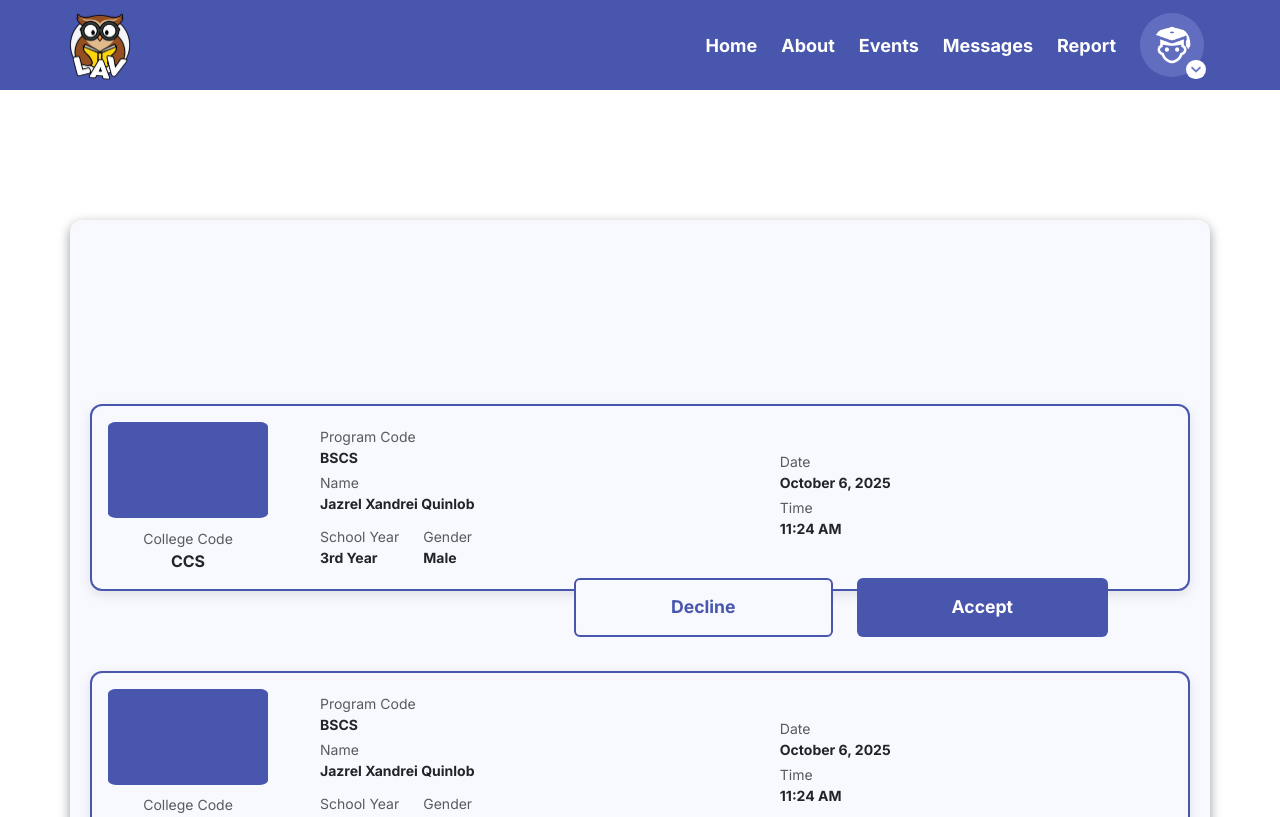
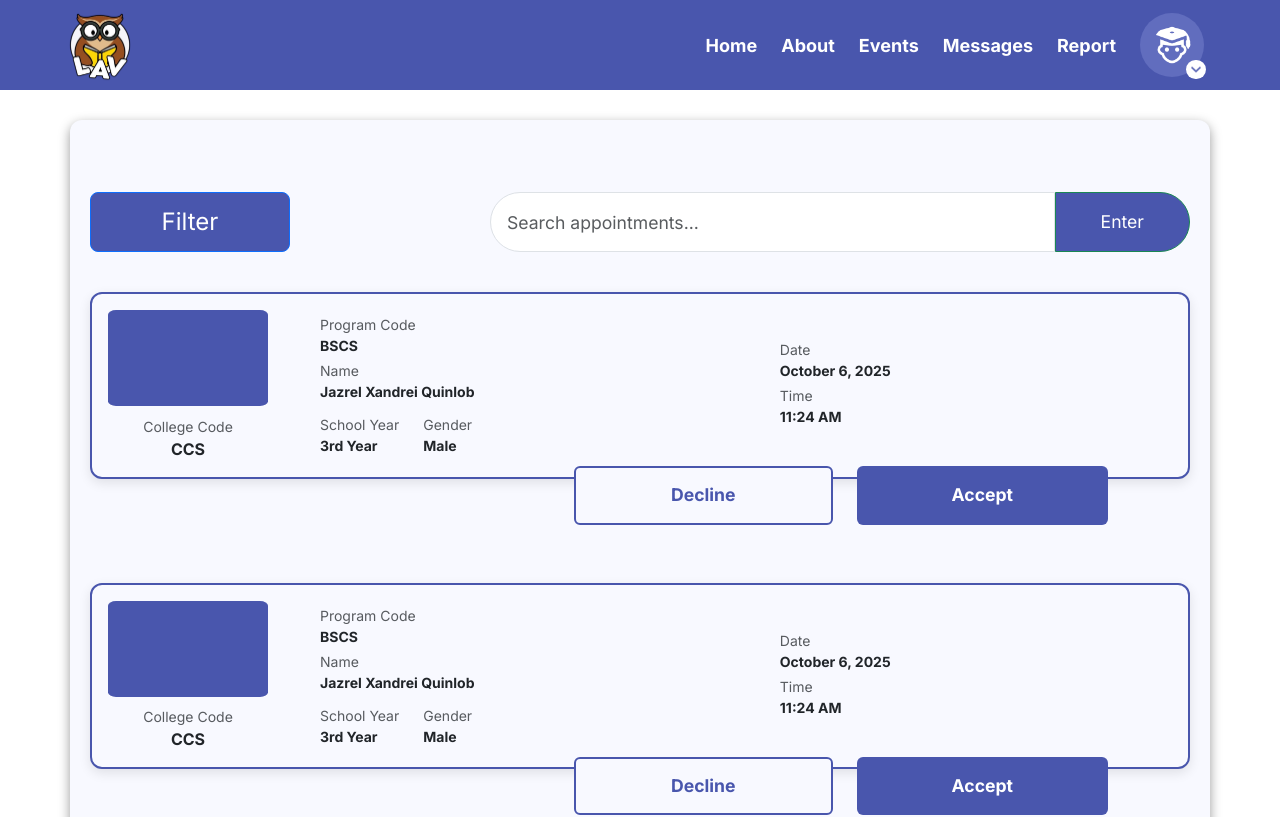
Before and after one commit to Operator-Syn/peer-tutoring-platform, a React (Vite) app in the folder views/: page /TutorAppointments in a window 1280 px wide. Shown: the top 817 px of the page. Built offline with nearby package versions, Linux system fonts and the light colour scheme.

Commit message:
Request Table almost complete

```diff
--- a/views/src/pages/Tutor/Appointments.jsx
+++ b/views/src/pages/Tutor/Appointments.jsx
@@ -10,20 +10,110 @@ function Appointments() {
   const handleDelete = (id) => {
     setRows(rows.filter((row) => row.id !== id));
   };
-
+  const [showFilter, setShowFilter] = useState(false); // toggle filter frame
   return (
     <div className="appointments_page">
       <div
   className="container d-flex flex-column align-items-center requests py-4"
-  style={{ marginTop: "220px", minHeight: "700px" }}
+  style={{ minHeight: "600px", marginTop: "120px"}} // add margin-top
 >
-  <div className="boxes-wrapper w-100">
+
+{/* Search & Filter */}
+<div
+  className="d-flex flex-column flex-md-row justify-content-between align-items-center mt-5 mt-md-n2 mb-3 gap-3 w-100"
+  style={{ marginTop: "10px", marginBottom: "200px" }}
+>
+
+{/* Filter Button + Popup */}
+<div style={{ position: "relative", display: "inline-block" }}>
+ <div style={{ minWidth: "200px" }}>
+  <button
+    type="button"
+    className="btn btn-primary"
+    style={{
+      fontSize: "1.5rem",
+      width: "100%",
+      height: "60px",
+      backgroundColor: "#4956AD",
+      borderRadius: "8px"
+    }}
+    onClick={() => setShowFilter(!showFilter)}
+  >
+    Filter
+  </button>
+</div>
+
+
+  {showFilter && (
+    <div
+      className="filter-popup shadow-sm"
+      style={{
+        position: "absolute",
+        top: "70px",
+        left: 0,
+        backgroundColor: "white",
+        borderRadius: "8px",
+        boxShadow: "0 4px 12px rgba(0,0,0,0.15)",
+        padding: "1rem",
+        zIndex: 1000,
+        width: "200px"
+      }}
+    >
+      <p style={{ cursor: "pointer", marginBottom: "0.5rem" }}>Sort by Date</p>
+      <p style={{ cursor: "pointer", marginBottom: "0.5rem" }}>Sort by Name</p>
+      <p style={{ cursor: "pointer", marginBottom: "0.5rem" }}>Sort by College</p>
+    </div>
+  )}
+</div>
+
+
+
+  {/* Search Input + Enter Button */}
+  <div className="d-flex w-100" style={{ maxWidth: "700px" }}>
+    <input
+      type="text"
+      className="form-control"
+      placeholder="Search appointments..."
+      style={{
+        flex: 1,
+        padding: "12px 16px",
+        height: "60px",
+
+        fontSize: "1.1rem",
+        borderTopRightRadius: 0,
+        borderBottomRightRadius: 0,
+        borderTopLeftRadius: 40,
+        borderBottomLeftRadius: 40,
+         outline: "none",
+      }}
+      onChange={(e) => console.log("Search:", e.target.value)}
+    />
+    <button
+      className="btn btn-success"
+      style={{
+        fontSize: "1.1rem",
+        padding: "12px 45px",
+        borderTopLeftRadius: 0,
+        borderBottomLeftRadius: 0,
+        borderTopRightRadius: 40,
+        borderBottomRightRadius: 40,
+        backgroundColor: "#4956AD"
+      }}
+      onClick={() => console.log("Enter/Search clicked")}
+    >
+      Enter
+    </button>
+  </div>
+</div>
+
+
+        {/* Appointment Cards */}
+
           {rows.map((row) => (
             <div
               key={row.id}
-        className="alert custom-alert d-flex flex-column flex-md-row align-items-center justify-content-between mt-3 last-box p-3"
-        style={{ marginBottom: "4rem" }} // adjust value here
-
+              className="alert custom-alert d-flex flex-column flex-md-row align-items-center justify-content-between mt-4 last-box p-3"
+               style={{ marginTop: "10rem", marginLeft: "5rem", marginRight: "5rem", marginBottom: "5rem" }}
             >
               {/* Avatar + College Code */}
               <div className="d-flex align-items-center mb-5 mb-md-0">
@@ -36,7 +126,7 @@ function Appointments() {
                       fontWeight: "bold",
                       borderRadius: "5%",
                       marginBottom: "0.6rem",
-    backgroundColor: "#4956AD"
+                      backgroundColor: "#4956AD",
                     }}
                   >
                     {row.initials}
@@ -45,7 +135,6 @@ function Appointments() {
                     <span className="d-block small text-muted">College Code</span>
                     <span className="d-block fw-bold">CCS</span>
                   </div>
-
                 </div>
 
                 {/* Box Name */}
@@ -53,13 +142,7 @@ function Appointments() {
               </div>
 
               {/* Message */}
-<div
-  className="
-    d-flex flex-column flex-grow-1
-    mt-0 mt-md-n4 ms-md-1
-  "
->
-
+              <div className="d-flex flex-column flex-grow-1 mt-0 mt-md-n4 ms-md-1">
                 {/* Program */}
                 <div className="mb-1">
                   <span className="d-block small text-muted">Program Code</span>
@@ -74,7 +157,6 @@ function Appointments() {
 
                 {/* School Year + Gender side by side */}
                 <div className="d-flex align-items-baseline gap-4 mt-2">
-
                   <div className="d-flex flex-column" style={{ minWidth: "20px" }}>
                     <span className="d-block small text-muted">School Year</span>
                     <span className="d-block small fw-semibold">3rd Year</span>
@@ -84,23 +166,11 @@ function Appointments() {
                     <span className="d-block small text-muted">Gender</span>
                     <span className="d-block small fw-semibold">Male</span>
                   </div>
-
+                </div>
               </div>
 
-
-
-
-</div>
-
-
-
-<div
-  className="
-    d-flex flex-column flex-md-column flex-grow-1
-    mt-0 mt-md-n1
-    ms-4 ms-md-n1
-  "
->
+              {/* Date and Time */}
+              <div className="d-flex flex-column flex-md-column flex-grow-1 mt-0 mt-md-n1 ms-4 ms-md-n1">
                 {/* Date */}
                 <div className="mb-1">
                   <span className="d-block small text-muted">Date</span>
@@ -108,26 +178,13 @@ function Appointments() {
                 </div>
 
                 {/* Time */}
-  <div className="mb-1 ">
+                <div className="mb-1">
                   <span className="d-block small text-muted">Time</span>
                   <span className="d-block small fw-semibold">11:24 AM</span>
                 </div>
               </div>
 
-
-
-
-
-
-
-
-
-
-
-
               {/* Buttons */}
-        {/* Buttons - overlapping */}
-
               <div
                 className="position-absolute d-flex gap-4 action-buttons"
                 style={{ bottom: "-3rem", right: "5rem" }}
@@ -161,14 +218,15 @@ function Appointments() {
                   Accept
                 </button>
               </div>
+            </div>
+          ))}
+
+      </div>
 
 
 
-      </div>
-    ))}
-  </div>
-</div>
 
+      {/* No Issues Found */}
       <div
         className="container d-flex justify-content-center requests"
         style={{ marginTop: "140px", height: "700px" }}
--- a/views/src/pages/Tutor/appointments.css
+++ b/views/src/pages/Tutor/appointments.css
@@ -101,6 +101,17 @@
   font-size: 0.8rem;
   padding: 0.25rem 0.5rem;
 }
+.form-control {
+  box-shadow: none !important;
+  outline: none !important;
+}
+
+.form-control:focus {
+  box-shadow: none !important;
+  outline: none !important;
+    border-color: #ced4da !important; /* keep the normal border color */
+}
+
 
 /* Responsive: stack items on small screens */
 /* Buttons under card break to full width on small screens */
```
Lines whose indentation alone changed are shown as unchanged.
